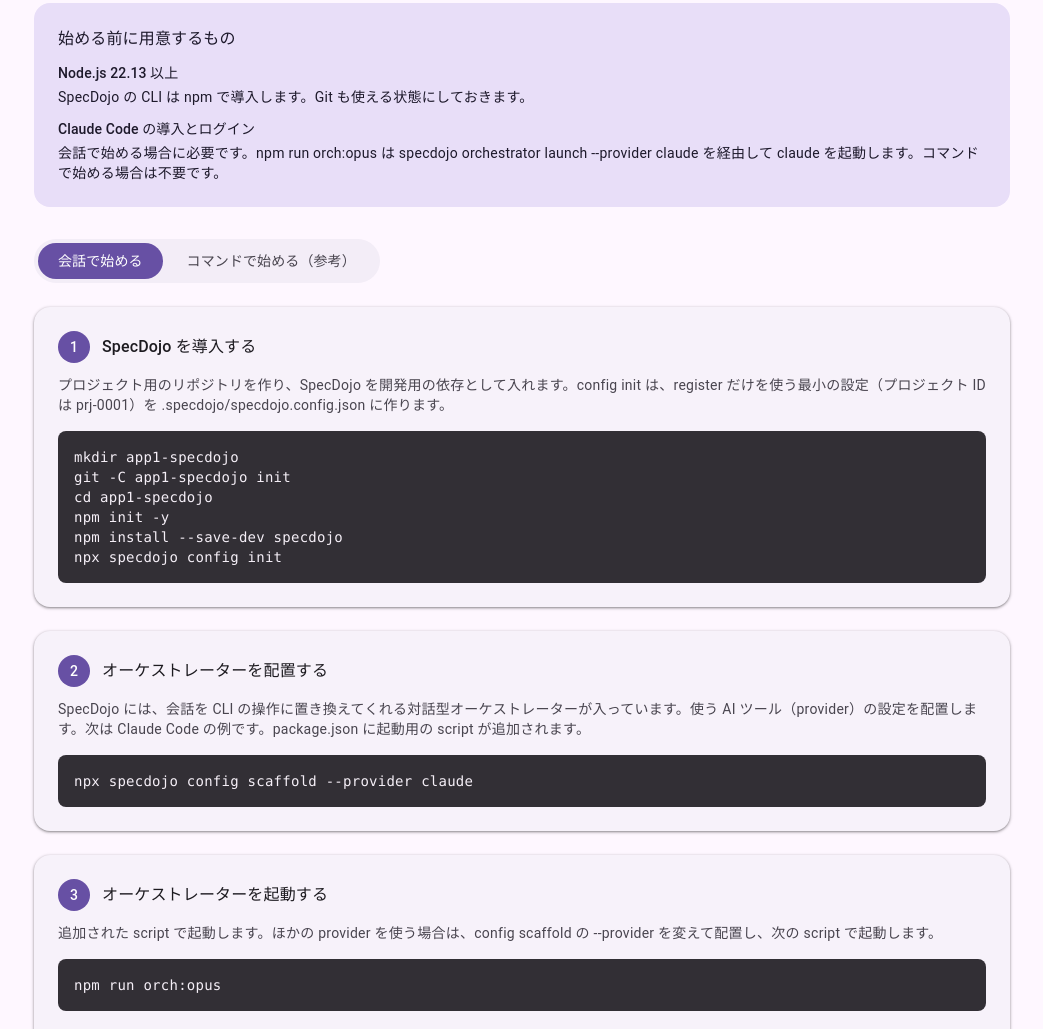
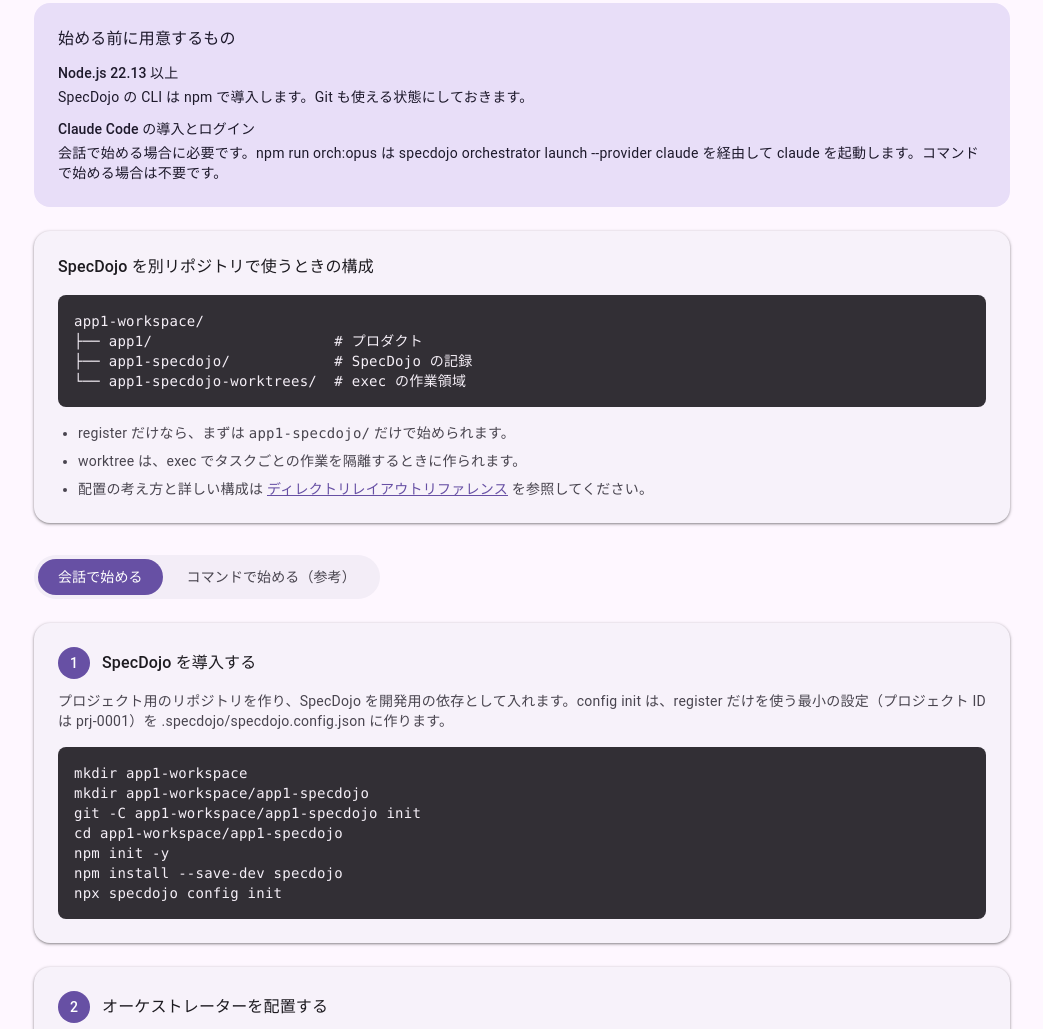
Before and after one commit to specdojo/specdojo-lp, an Astro site: page / in a window 1280 px wide. Shown: the part 1771-2800 px from the top of the page, without its empty margins (118-1161 px from the left). Built offline with nearby package versions, Linux system fonts and the light colour scheme; Astro itself is replaced by a stand-in of ours.

Commit message:
exec(register PJR-HEPK): ランディングページの構成と原稿を作る
Refs: prj-0002:PJR-HEPK

```diff
--- a/src/pages/index.astro
+++ b/src/pages/index.astro
@@ -7,6 +7,7 @@ const quickStartUrl = `${docsBase}specdojo/guides/quick-start-guide.html`;
 const registerGuideUrl = `${docsBase}specdojo/guides/register-operation-guide.html`;
 const commandReferenceUrl = `${docsBase}specdojo/references/command-reference.html`;
 const overviewGuideUrl = `${docsBase}specdojo/guides/specdojo-overview-guide.html`;
+const directoryLayoutUrl = `${docsBase}specdojo/references/directory-layout-reference.html`;
 
 const problems = [
   {
@@ -15,7 +16,7 @@ const problems = [
   },
   {
     title: "「なぜ」をたどれない",
-    body: "設計書にはこう書いてあるのに、なぜそう決めたのか、誰も思い出せない。",
+    body: "仕様書にはこう書いてあるのに、なぜそう決めたのか、誰も思い出せない。",
   },
   {
     title: "AI に前提を渡せない",
@@ -107,9 +108,10 @@ type CommandStep = {
 };
 
 const installCode = [
-  "mkdir app1-specdojo",
-  "git -C app1-specdojo init",
-  "cd app1-specdojo",
+  "mkdir app1-workspace",
+  "mkdir app1-workspace/app1-specdojo",
+  "git -C app1-workspace/app1-specdojo init",
+  "cd app1-workspace/app1-specdojo",
   "npm init -y",
   "npm install --save-dev specdojo",
   "npx specdojo config init",
@@ -208,7 +210,7 @@ const speakerLabels = {
 const nextLinks = [
   {
     title: "Quick Start ガイド",
-    body: "question を起票し、decision で決め、設計書に書き、change-request で直すまでの流れを 10 分ほどで体験します。",
+    body: "question を起票し、decision で決め、仕様書に書き、change-request で直すまでの流れを 10 分ほどで体験します。",
     href: quickStartUrl,
   },
   {
@@ -230,8 +232,8 @@ const nextLinks = [
 ---
 
 <BaseLayout
-  title="SpecDojo — 決めて、書いて、鍛え続ける。"
-  description="SpecDojo は、迷っていることを記帳し、決めたことを設計書へ書き、後日の変更も同じ台帳に残すための CLI です。register から 5 つの手順で始められます。"
+  title="SpecDojo — 記して、形にして、磨き続ける。"
+  description="SpecDojo は、迷っていることを記帳し、決めたことを要求・要件・仕様へ形にし、後日の変更も同じ台帳に残すための CLI です。いつでも、どこからでも始められ、使うほど育ちます。"
 >
   <header class="bg-surface-container px-6 py-4">
     <div class="mx-auto flex max-w-5xl items-center justify-between gap-4">
@@ -252,11 +254,11 @@ const nextLinks = [
       <div>
         <p class="text-label-large text-on-primary-container">仕様の判断台帳</p>
         <h1 class="mt-2 text-display-small text-on-primary-container md:text-display-medium">
-          決めて、書いて、鍛え続ける。
+          記して、形にして、磨き続ける。
         </h1>
         <p class="mt-4 text-body-large text-on-primary-container">
-          SpecDojo は、迷っていることを記帳し、決めたことを設計書へ書き、後日の変更も同じ台帳に残すための
-          CLI です。記録はすべて Markdown なので、Git でそのまま読めます。
+          SpecDojo は、迷っていることを記帳し、決めたことを要求・要件・仕様へ形にし、後日の変更も同じ台帳に残すための
+          CLI です。いつでも、どこからでも小さく始められ、記録は使うほど育ちます。すべて Markdown なので、Git でそのまま読めます。
         </p>
         <div class="mt-8 flex flex-wrap gap-3">
           <a
@@ -294,7 +296,7 @@ const nextLinks = [
         }
       </ul>
       <p class="mt-6 text-body-large text-on-surface">
-        SpecDojo は、判断とその理由を 1 つの台帳に集めます。設計書から台帳の ID をたどれば「なぜこう書いたか」が分かり、同じ台帳を
+        SpecDojo は、判断とその理由を 1 つの台帳に集めます。仕様書から台帳の ID をたどれば「なぜこう書いたか」が分かり、同じ台帳を
         AI に渡せば、前提を説明し直す手間も減ります。
       </p>
     </section>
@@ -358,6 +360,25 @@ const nextLinks = [
           }
         </ul>
       </div>
+
+      <figure class="mt-6 rounded-large bg-surface-container-low p-6 shadow-elevation-1">
+        <figcaption class="text-title-medium text-on-surface">
+          SpecDojo を別リポジトリで使うときの構成
+        </figcaption>
+        <pre class="mt-4 overflow-x-auto rounded-small bg-inverse-surface p-4 text-body-medium text-inverse-on-surface"><code>{`app1-workspace/
+├── app1/                     # プロダクト
+├── app1-specdojo/            # SpecDojo の記録
+└── app1-specdojo-worktrees/  # exec の作業領域`}</code></pre>
+        <ul class="mt-4 list-disc space-y-2 pl-5 text-body-medium text-on-surface-variant">
+          <li>register だけなら、まずは <code>app1-specdojo/</code> だけで始められます。</li>
+          <li>worktree は、exec でタスクごとの作業を隔離するときに作られます。</li>
+          <li>
+            配置の考え方と詳しい構成は
+            <a href={directoryLayoutUrl} class="text-primary underline">ディレクトリレイアウトリファレンス</a>
+            を参照してください。
+          </li>
+        </ul>
+      </figure>
 
       <div
         data-start-tabs
@@ -547,7 +568,7 @@ const nextLinks = [
     <section id="next" class="mt-20">
       <h2 class="text-headline-medium text-on-surface">次の一歩</h2>
       <p class="mt-4 text-body-large text-on-surface">
-        起票に慣れたら、decision で決め、設計書に書き、change-request で直す流れへ進みましょう。詳しくはドキュメントサイトで案内しています。
+        起票に慣れたら、decision で決め、仕様書に書き、change-request で直す流れへ進みましょう。詳しくはドキュメントサイトで案内しています。
       </p>
       <ul class="mt-6 grid gap-6 md:grid-cols-2">
         {
```
